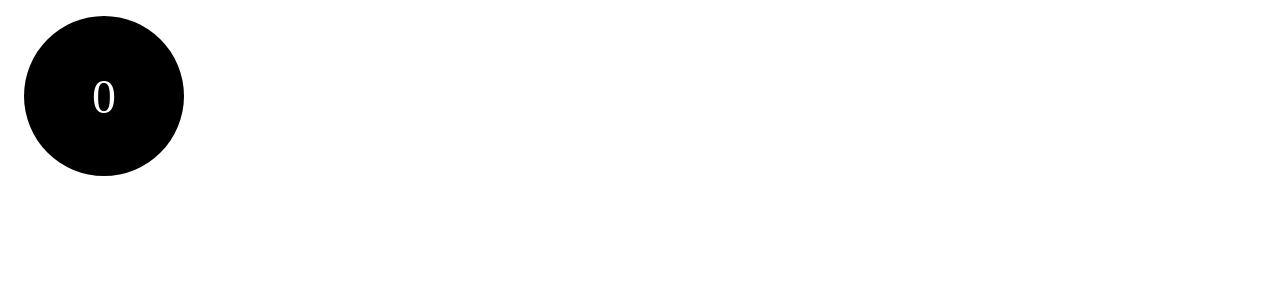
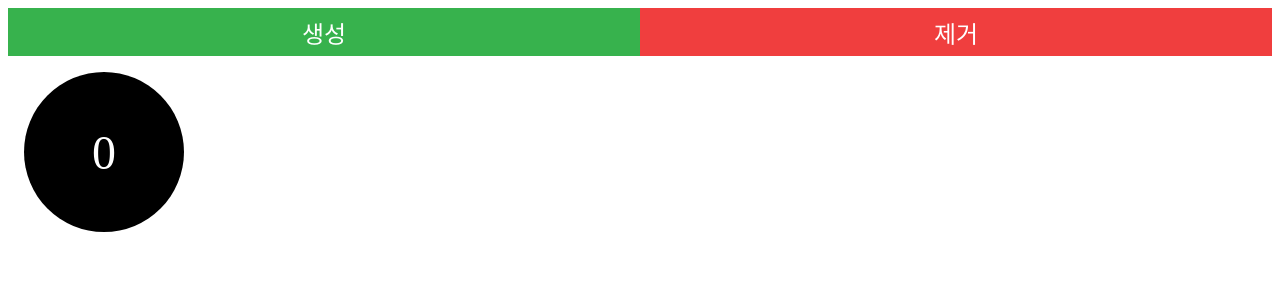
Before and after one commit to chlee1001/React_Exercise, a React (Create React App) app: page / in a window 1280 px wide. Shown: the top 300 px of the page. Built offline with nearby package versions, Linux system fonts and the light colour scheme.

Commit message:
Button 추가
멀티카운트 버튼

```diff
--- /dev/null
+++ b/src/components/Button.js
@@ -0,0 +1,31 @@
+import React from 'react';
+import PropTypes from 'prop-types';
+import styles from './Button.scss';
+import classNames from 'classnames/bind';
+
+const cx = classNames.bind(styles);
+
+const Buttons = ({ onCreate, onRemove }) => {
+  return (
+    <div className={cx('Buttons')}>
+      <div className={cx('btn', 'add')} onClick={onCreate}>
+        생성
+      </div>
+      <div className={cx('btn', 'remove')} onClick={onRemove}>
+        제거
+      </div>
+    </div>
+  );
+};
+
+Buttons.propTypes = {
+  onCreate: PropTypes.func,
+  onRemove: PropTypes.func
+};
+
+Buttons.defaultProps = {
+  onCreate: () => console.warn('onCreate not defined'),
+  onRemove: () => console.warn('onRemove not defined')
+};
+
+export default Buttons;
--- /dev/null
+++ b/src/components/Button.scss
@@ -0,0 +1,26 @@
+.Buttons {
+  display: flex;
+  .btn {
+    flex: 1;
+    display: flex;
+    align-items: center;
+    justify-content: center;
+    height: 3rem;
+
+    color: white;
+    font-size: 1.5rem;
+    cursor: pointer;
+  }
+  .add {
+    background: #37b24d;
+    &:hover {
+      background: #40c057;
+    }
+  }
+  .remove {
+    background: #f03e3e;
+    &:hover {
+      background: #fa5252;
+    }
+  }
+}
--- a/src/components/Counter.js
+++ b/src/components/Counter.js
@@ -22,7 +22,7 @@ const Counter = ({ number, color, onIncrement, onDecrement, onSetColor }) => {
   );
 };
 
-Counter.PropTypes = {
+Counter.propTypes = {
   number: PropTypes.number,
   color: PropTypes.string,
   onIncrement: PropTypes.func,
--- a/src/containers/App.js
+++ b/src/containers/App.js
@@ -1,10 +1,12 @@
 import React, { Component } from 'react';
 import CounterContainer from './CounterContainer';
+import Button from '../components/Button';
 
 class App extends Component {
   render() {
     return (
       <div>
+        <Button />
         <CounterContainer />
       </div>
     );
```
